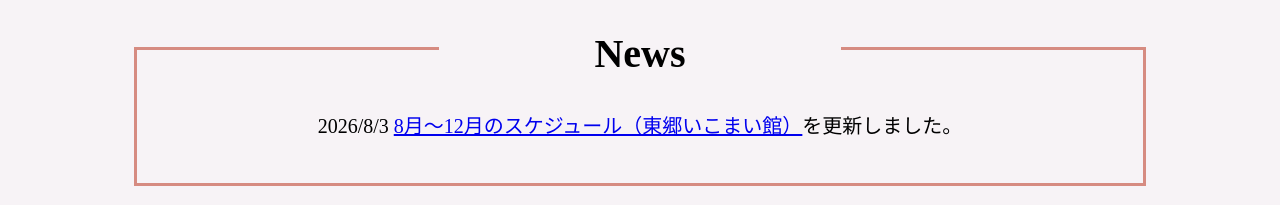
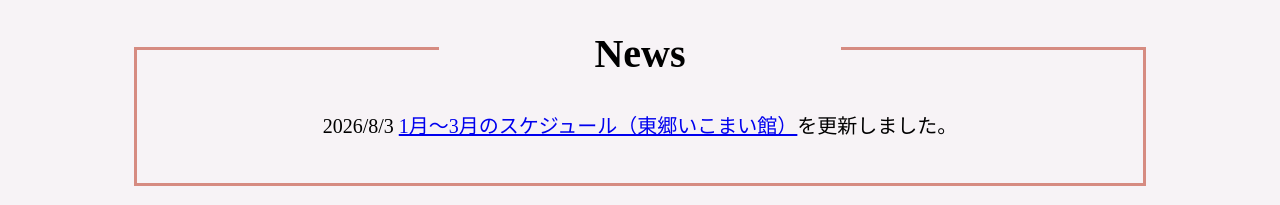
Before and after one commit to KAORILEEF/satomizumba, a plain HTML site: page index.html in a window 1280 px wide. Shown: the part 1021-1226 px from the top of the page. Drawn offline with nearby package versions, Linux system fonts and the light colour scheme.

Commit message:
Update index.html

```diff
--- a/index.html
+++ b/index.html
@@ -45,7 +45,7 @@
         <div class="box news-box">
                     <div class="new1">
                     <h2 class="New">News</h2>
-                    <p>2026/8/3 <a href="schedule-nissin.html">8月～12月のスケジュール（東郷いこまい館）</a>を更新しました。</p>
+                    <p>2026/8/3 <a href="schedule-nissin.html">1月～3月のスケジュール（東郷いこまい館）</a>を更新しました。</p>
                 　　</div>
             </div>
                     <div class="description box">
```
